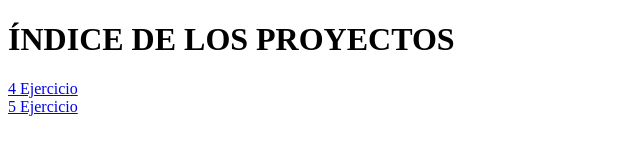
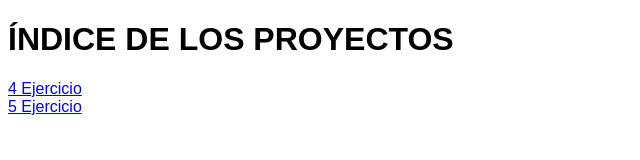
Before and after one commit to AccelNavas/tped1-2021-22, a plain HTML site: page index.html in a window 1280 px wide. Shown: the whole page, without its empty margins (0-640 px from the left). Drawn offline with Linux system fonts and the light colour scheme.

Commit message:
Update index.html

```diff
--- a/index.html
+++ b/index.html
@@ -2,8 +2,9 @@
 <html>
 
 <head>
-    <meta charset="utf-8">
-    <title>índice</title>
+        <meta charset="utf-8">
+        <title>Indice</title>
+        <link rel="stylesheet" href="in.css">
 </head>
 
     <body>
```
